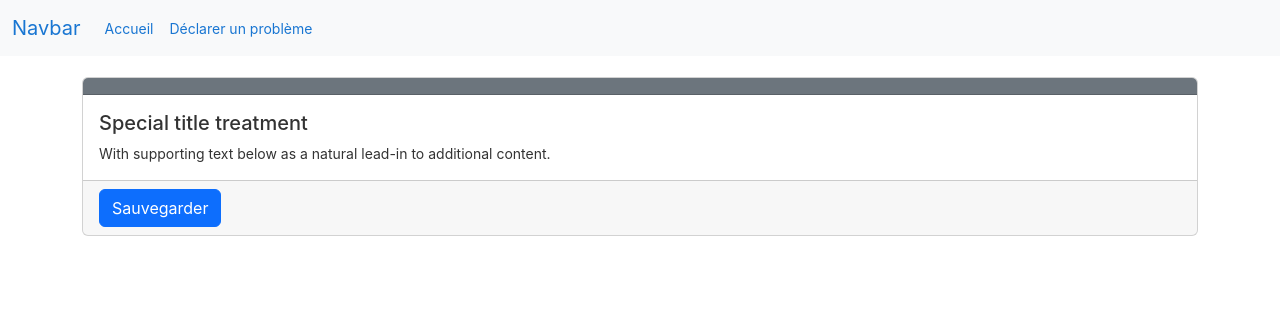
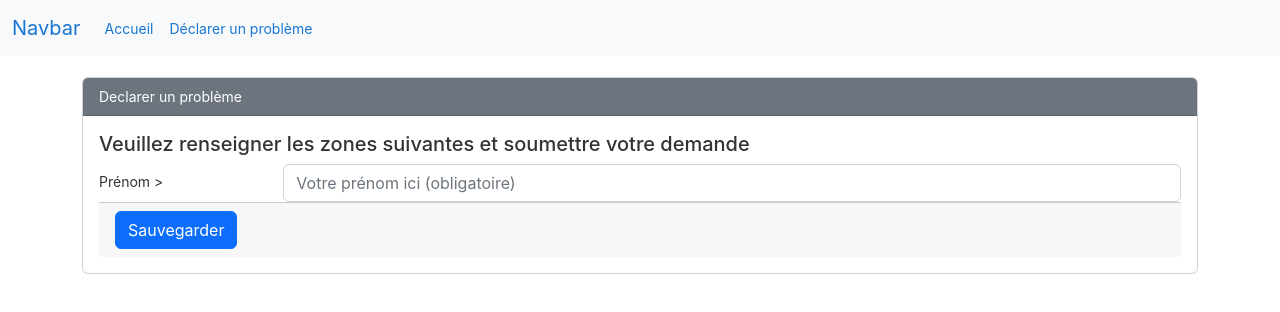
Before and after one commit to Namir2551/Interventions, an Angular app: page /probleme in a window 1280 px wide. Shown: the top 312 px of the page. Built offline with nearby package versions, Linux system fonts and the light colour scheme.

Commit message:
Fait<TP 7 >

```diff
--- a/src/app/probleme/probleme.component.html
+++ b/src/app/probleme/probleme.component.html
@@ -1,18 +1,35 @@
 <div class="container">
       <br/>
       <div class="card">
-      <div class="card-header text-white bg-secondary">
-	<!-- L'en-tête ici -->
+      <div class="card-header text-white bg-secondary">Declarer un problème</div>
+      <div class="card-body">
+            <h5 class="card-title">Veuillez renseigner les zones suivantes et soumettre votre demande</h5>
+            <div class="card-text">
+                  <form class="form-horizontal"
+                  novalidate
+                  (ngSubmit)="save()"
+                  [formGroup]="problemeForm">
+                        <div class="form-group row">
+                              <label for="prenomId" class="col-md-2 col-form-label text-right">Prénom ></label>
+                              <div class="col-md-10">
+                                    <input class="form-control"
+                                    id="prenomId"
+                                    type="text"
+                                    placeholder="Votre prénom ici (obligatoire)"
+                                    formControlName="prenom"
+                                    [ngClass]="{'is-valid': (problemeForm.get('prenom').touched ||
+                                    problemeForm.get('prenom').dirty) &&
+                                    problemeForm.get('prenom').valid,
+                                    'is-invalid': (problemeForm.get('prenom').touched ||
+                                    problemeForm.get('prenom').dirty) &&
+                                    !problemeForm.get('prenom').valid}"
+                              />
                               </div>
-      <div class="card-body">
-        <h5 class="card-title">Special title treatment</h5>
-        <p class="card-text">With supporting text below as a natural lead-in to additional content.</p>
+                        </div>
+                  </form>
             </div>
             <div class="card-footer">
-            <!-- Bouton save ici -->
-            <button class="btn btn-primary" type="submit">
-                  Sauvegarder
-            </button>
+                  <button class="btn btn-primary" type="submit">Sauvegarder</button>
             </div>
       </div>
 </div>
--- a/src/app/probleme/probleme.component.ts
+++ b/src/app/probleme/probleme.component.ts
@@ -15,10 +15,11 @@ export class ProblemeComponent implements OnInit {
 
   ngOnInit(){
     this.problemeForm = this.fb.group({
-      prenomProbleme: ['',[Validators.minLength(3)]],
-      prenomNonVide:['',Validators.required]
+      prenom: ['',[Validators.minLength(3),Validators.required]]
+
 
     })
   }
-
+  save(): void {
+  }
 }
--- a/tsconfig.json
+++ b/tsconfig.json
@@ -19,9 +19,12 @@
     "target": "ES2022",
     "module": "ES2022",
     "useDefineForClassFields": false,
+    "strictPropertyInitialization": false,
+    "strictNullChecks": false,
     "lib": [
       "ES2022",
       "dom"
+
     ]
   },
   "angularCompilerOptions": {
```
Also changed, not shown: 1 other file (tests, documents, lock files or other folders). Lines whose indentation alone changed are shown as unchanged.
